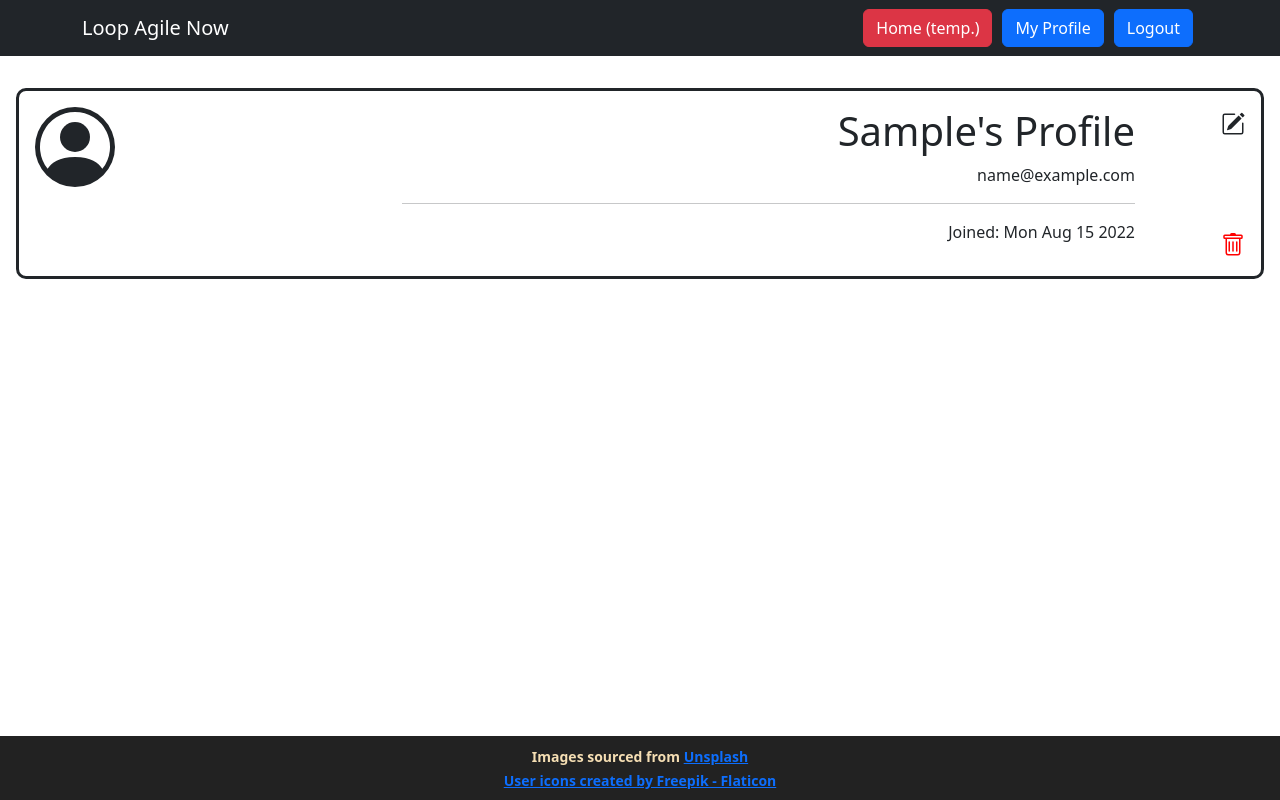
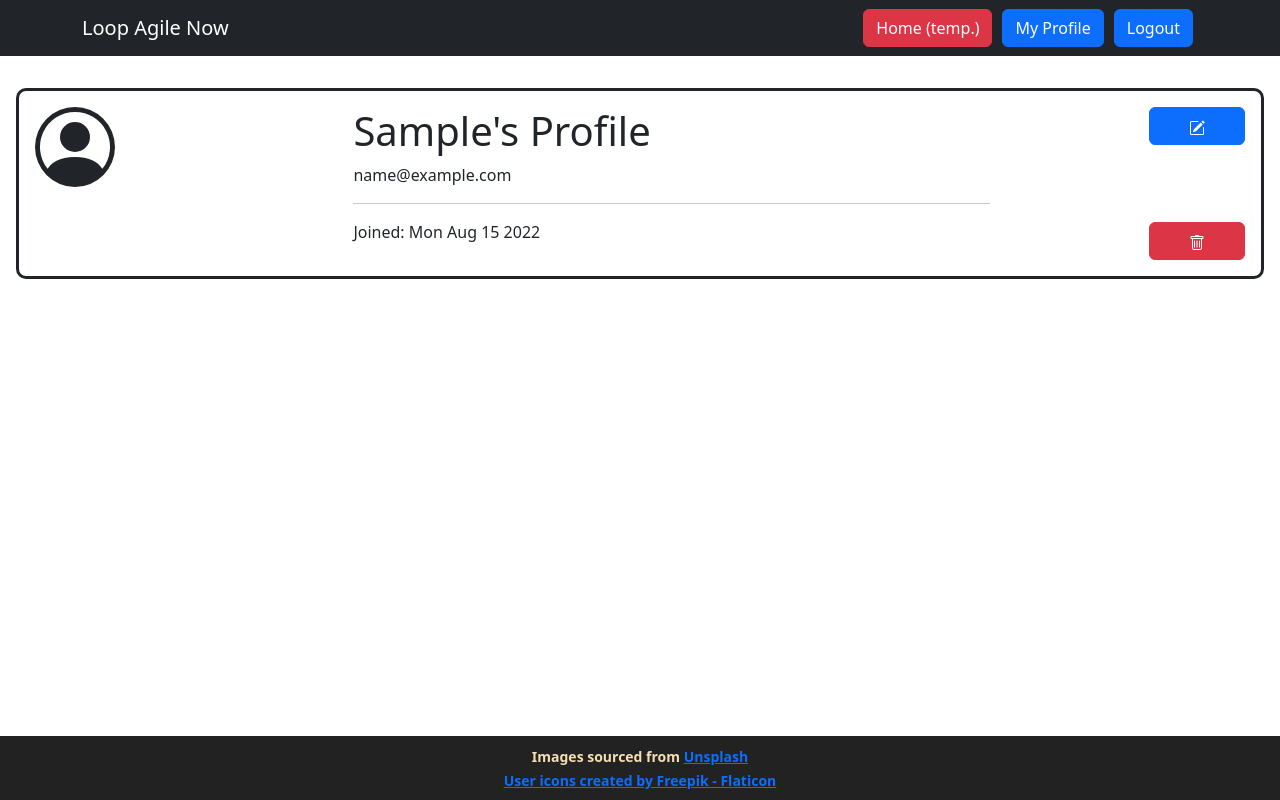
Before and after one commit to JoshThorntonDev/a1-3786643-3785167, a React (Create React App) app: page /register in a window 1280 px wide. Both pictures are taken after typing "Sample", "name@example.com", "Sample123" into the empty fields and a click on the button "Create Account". Built offline with nearby package versions, Linux system fonts and the light colour scheme.

Commit message:
Use react bootstrap buttons

```diff
--- a/src/components/Profile.css
+++ b/src/components/Profile.css
@@ -1,42 +1,19 @@
 .profile {
-    display:grid;
-    grid-template-columns: 1fr 2fr 0.3fr;
+  display: grid;
+  grid-template-columns: 1fr 2fr 0.5fr 0.3fr;
   border-style: solid;
   border-radius: 10px;
   padding: 1em;
   margin: 1em;
 }
 
-
 .image {
   display: grid;
-    grid-template-rows: 2fr 0.3fr
-}
-
-.information {
-    text-align: right;
+  grid-template-rows: 2fr 0.3fr;
 }
 
 .edit {
   display: flex;
   flex-direction: column;
-    margin-left: 1vw;
-    text-align: right;
-    justify-content:center;
+  justify-content: space-between;
 }
-
-
-.editButton:hover {
-    transition-duration: 0.1s;
-    transform: scale(1.1);
-}
-
-.deleteButton {
-    color:red;
-    margin-top: 100%;
-}
-.deleteButton:hover {
-    transition-duration: 0.1s;
-    transform: scale(1.1);
-
-}
--- a/src/components/Profile.js
+++ b/src/components/Profile.js
@@ -1,8 +1,7 @@
 import "./Profile.css";
-
+import Button from "react-bootstrap/Button";
 import { getUsers } from "../data/Repository";
 import { PencilSquare, PersonCircle, Trash } from "react-bootstrap-icons";
-
 
 function Profile() {
   const users = getUsers();
@@ -11,18 +10,23 @@ function Profile() {
   return (
     <div className="profile">
 
-       <PersonCircle size={'10vh'} className="image"></PersonCircle>
+      <PersonCircle size={"10vh"} className="image"></PersonCircle>
 
-      <div className="information">
+      <div>
         <h1>{users[currentUser].name}'s Profile</h1>
         <p>{users[currentUser].email}</p>
         <hr></hr>
         <p>Joined: {users[currentUser].date}</p>
       </div>
+      <div></div>
       <div className="edit">
-        <div><PencilSquare className="editButton" size={'3vh'}></PencilSquare></div>
-        <div><Trash className="deleteButton" size={'3vh'}></Trash></div>
+        <Button variant="primary" type="submit">
+          <PencilSquare size={"2vh"}></PencilSquare>
+        </Button>
 
+        <Button variant="danger" type="submit">
+          <Trash size={"2vh"}></Trash>
+        </Button>
       </div>
     </div>
   );
```
Lines whose indentation alone changed are shown as unchanged.
